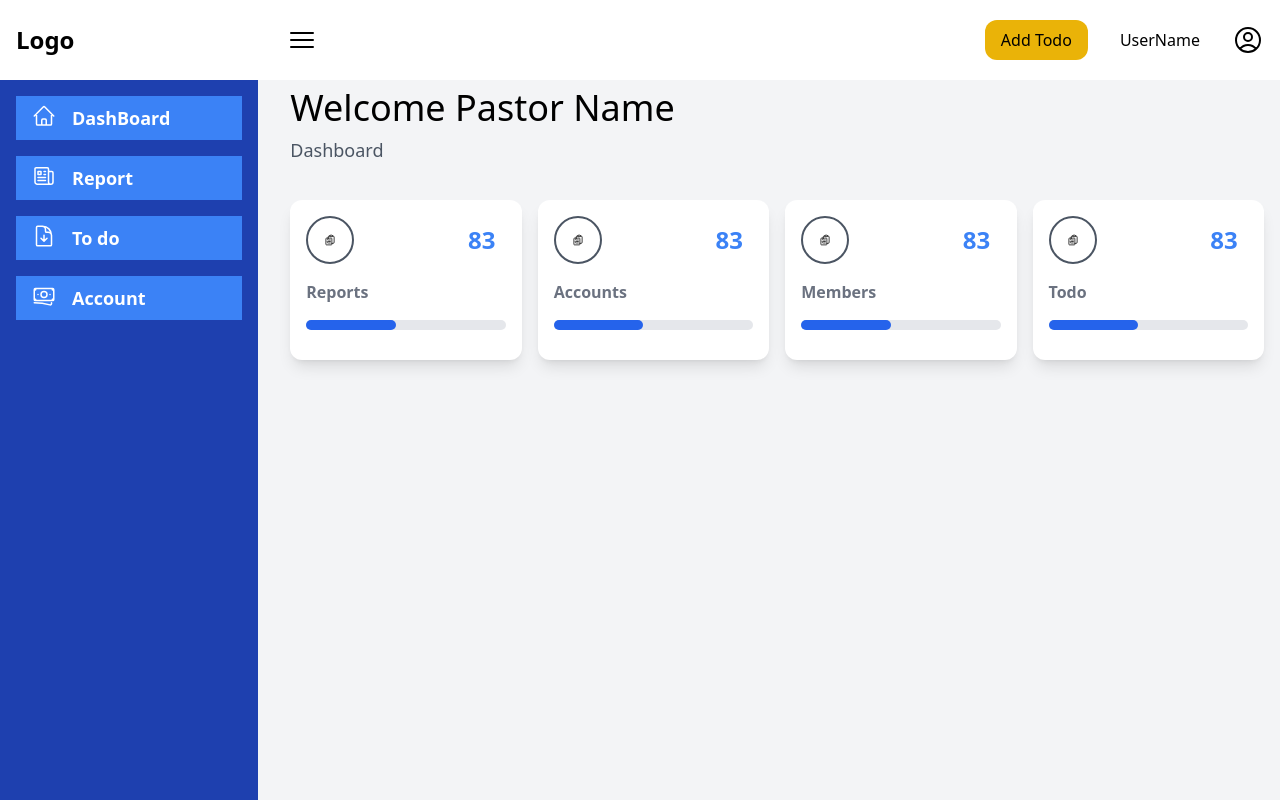
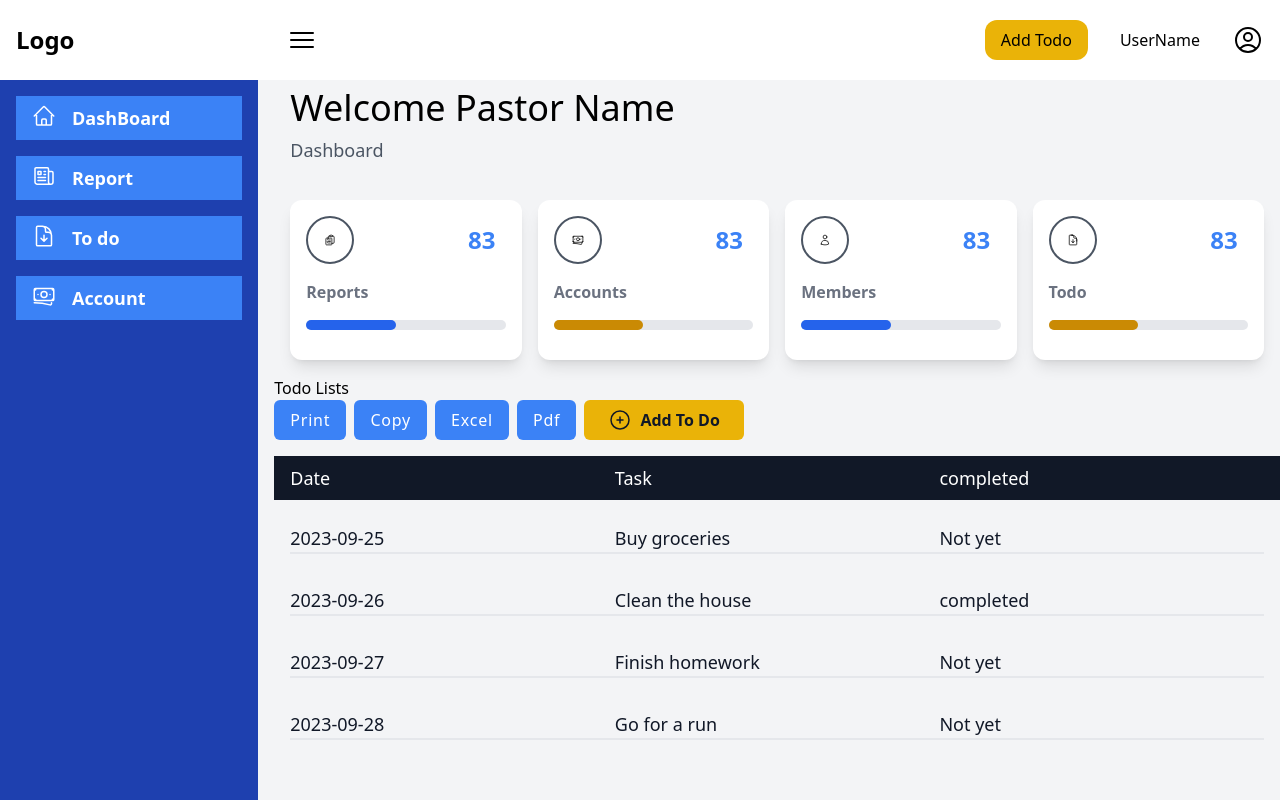
Before and after one commit to shinorspellz/Vmodel_Dashboard, a React (Create React App) app: page / in a window 1280 px wide. Built offline with nearby package versions, Linux system fonts and the light colour scheme.

Commit message:
done with do list ui

```diff
--- a/src/pages/DashBoard.jsx
+++ b/src/pages/DashBoard.jsx
@@ -1,4 +1,5 @@
 import React from "react";
+import Todo from "./Todo";
 
 function DashBoard() {
   return (
@@ -50,11 +51,11 @@ function DashBoard() {
                 viewBox="0 0 24 24"
                 strokeWidth={1.5}
                 stroke="currentColor"
-                className="w-8 h-8">
+                className="w-6 h-6">
                 <path
                   strokeLinecap="round"
                   strokeLinejoin="round"
-                  d="M9 12h3.75M9 15h3.75M9 18h3.75m3 .75H18a2.25 2.25 0 002.25-2.25V6.108c0-1.135-.845-2.098-1.976-2.192a48.424 48.424 0 00-1.123-.08m-5.801 0c-.065.21-.1.433-.1.664 0 .414.336.75.75.75h4.5a.75.75 0 00.75-.75 2.25 2.25 0 00-.1-.664m-5.8 0A2.251 2.251 0 0113.5 2.25H15c1.012 0 1.867.668 2.15 1.586m-5.8 0c-.376.023-.75.05-1.124.08C9.095 4.01 8.25 4.973 8.25 6.108V8.25m0 0H4.875c-.621 0-1.125.504-1.125 1.125v11.25c0 .621.504 1.125 1.125 1.125h9.75c.621 0 1.125-.504 1.125-1.125V9.375c0-.621-.504-1.125-1.125-1.125H8.25zM6.75 12h.008v.008H6.75V12zm0 3h.008v.008H6.75V15zm0 3h.008v.008H6.75V18z"
+                  d="M2.25 18.75a60.07 60.07 0 0115.797 2.101c.727.198 1.453-.342 1.453-1.096V18.75M3.75 4.5v.75A.75.75 0 013 6h-.75m0 0v-.375c0-.621.504-1.125 1.125-1.125H20.25M2.25 6v9m18-10.5v.75c0 .414.336.75.75.75h.75m-1.5-1.5h.375c.621 0 1.125.504 1.125 1.125v9.75c0 .621-.504 1.125-1.125 1.125h-.375m1.5-1.5H21a.75.75 0 00-.75.75v.75m0 0H3.75m0 0h-.375a1.125 1.125 0 01-1.125-1.125V15m1.5 1.5v-.75A.75.75 0 003 15h-.75M15 10.5a3 3 0 11-6 0 3 3 0 016 0zm3 0h.008v.008H18V10.5zm-12 0h.008v.008H6V10.5z"
                 />
               </svg>
             </div>
@@ -67,7 +68,7 @@ function DashBoard() {
               Accounts
             </div>
             <div class="w-full bg-gray-200 rounded-full h-2.5 dark:bg-gray-700 mt-4">
-              <div class="bg-blue-600 h-2.5 rounded-full w-[45%]"></div>
+              <div class="bg-yellow-600 h-2.5 rounded-full w-[45%]"></div>
             </div>
           </div>
         </div>
@@ -81,11 +82,11 @@ function DashBoard() {
                 viewBox="0 0 24 24"
                 strokeWidth={1.5}
                 stroke="currentColor"
-                className="w-8 h-8">
+                className="w-6 h-6">
                 <path
                   strokeLinecap="round"
                   strokeLinejoin="round"
-                  d="M9 12h3.75M9 15h3.75M9 18h3.75m3 .75H18a2.25 2.25 0 002.25-2.25V6.108c0-1.135-.845-2.098-1.976-2.192a48.424 48.424 0 00-1.123-.08m-5.801 0c-.065.21-.1.433-.1.664 0 .414.336.75.75.75h4.5a.75.75 0 00.75-.75 2.25 2.25 0 00-.1-.664m-5.8 0A2.251 2.251 0 0113.5 2.25H15c1.012 0 1.867.668 2.15 1.586m-5.8 0c-.376.023-.75.05-1.124.08C9.095 4.01 8.25 4.973 8.25 6.108V8.25m0 0H4.875c-.621 0-1.125.504-1.125 1.125v11.25c0 .621.504 1.125 1.125 1.125h9.75c.621 0 1.125-.504 1.125-1.125V9.375c0-.621-.504-1.125-1.125-1.125H8.25zM6.75 12h.008v.008H6.75V12zm0 3h.008v.008H6.75V15zm0 3h.008v.008H6.75V18z"
+                  d="M15.75 6a3.75 3.75 0 11-7.5 0 3.75 3.75 0 017.5 0zM4.501 20.118a7.5 7.5 0 0114.998 0A17.933 17.933 0 0112 21.75c-2.676 0-5.216-.584-7.499-1.632z"
                 />
               </svg>
             </div>
@@ -112,11 +113,11 @@ function DashBoard() {
                 viewBox="0 0 24 24"
                 strokeWidth={1.5}
                 stroke="currentColor"
-                className="w-8 h-8">
+                className="w-6 h-6">
                 <path
                   strokeLinecap="round"
                   strokeLinejoin="round"
-                  d="M9 12h3.75M9 15h3.75M9 18h3.75m3 .75H18a2.25 2.25 0 002.25-2.25V6.108c0-1.135-.845-2.098-1.976-2.192a48.424 48.424 0 00-1.123-.08m-5.801 0c-.065.21-.1.433-.1.664 0 .414.336.75.75.75h4.5a.75.75 0 00.75-.75 2.25 2.25 0 00-.1-.664m-5.8 0A2.251 2.251 0 0113.5 2.25H15c1.012 0 1.867.668 2.15 1.586m-5.8 0c-.376.023-.75.05-1.124.08C9.095 4.01 8.25 4.973 8.25 6.108V8.25m0 0H4.875c-.621 0-1.125.504-1.125 1.125v11.25c0 .621.504 1.125 1.125 1.125h9.75c.621 0 1.125-.504 1.125-1.125V9.375c0-.621-.504-1.125-1.125-1.125H8.25zM6.75 12h.008v.008H6.75V12zm0 3h.008v.008H6.75V15zm0 3h.008v.008H6.75V18z"
+                  d="M19.5 14.25v-2.625a3.375 3.375 0 00-3.375-3.375h-1.5A1.125 1.125 0 0113.5 7.125v-1.5a3.375 3.375 0 00-3.375-3.375H8.25m.75 12l3 3m0 0l3-3m-3 3v-6m-1.5-9H5.625c-.621 0-1.125.504-1.125 1.125v17.25c0 .621.504 1.125 1.125 1.125h12.75c.621 0 1.125-.504 1.125-1.125V11.25a9 9 0 00-9-9z"
                 />
               </svg>
             </div>
@@ -129,10 +130,13 @@ function DashBoard() {
               Todo
             </div>
             <div class="w-full bg-gray-200 rounded-full h-2.5 dark:bg-gray-700 mt-4">
-              <div class="bg-blue-600 h-2.5 rounded-full w-[45%]"></div>
+              <div class="bg-yellow-600 h-2.5 rounded-full w-[45%]"></div>
             </div>
           </div>
         </div>
+      </div>
+      <div className="mt-4">
+        <Todo />
       </div>
     </div>
   );
--- /dev/null
+++ b/src/pages/Todo.jsx
@@ -0,0 +1,86 @@
+import React from "react";
+
+function Todo() {
+  const todos = [
+    {
+      id: 1,
+      task: "Buy groceries",
+      completed: false,
+      date: "2023-09-25", // Date when the task was added or is due
+    },
+    {
+      id: 2,
+      task: "Clean the house",
+      completed: true,
+      date: "2023-09-26", // Date when the task was added or is due
+    },
+    {
+      id: 3,
+      task: "Finish homework",
+      completed: false,
+      date: "2023-09-27", // Date when the task was added or is due
+    },
+    {
+      id: 4,
+      task: "Go for a run",
+      completed: false,
+      date: "2023-09-28", // Date when the task was added or is due
+    },
+  ];
+  return (
+    <div>
+      <div>
+        {" "}
+        <div>Todo Lists</div>
+        <div className="flex justify-start gap-2">
+          <button className="px-4 py-2 text-white tracking-wider bg-blue-500 rounded-md">
+            Print
+          </button>
+          <button className="px-4 py-2 text-white tracking-wider bg-blue-500 rounded-md">
+            Copy
+          </button>
+          <button className="px-4 py-2 text-white tracking-wider bg-blue-500 rounded-md">
+            Excel
+          </button>
+          <button className="px-4 py-2 text-white tracking-wider bg-blue-500 rounded-md">
+            Pdf
+          </button>
+          <button className="flex gap-2 px-6 py-2 text-gray-900 font-semibold tracking-normal bg-yellow-500 rounded-md">
+            <svg
+              xmlns="http://www.w3.org/2000/svg"
+              fill="none"
+              viewBox="0 0 24 24"
+              strokeWidth={1.5}
+              stroke="currentColor"
+              className="w-6 h-6">
+              <path
+                strokeLinecap="round"
+                strokeLinejoin="round"
+                d="M12 9v6m3-3H9m12 0a9 9 0 11-18 0 9 9 0 0118 0z"
+              />
+            </svg>
+            Add To Do
+          </button>
+        </div>
+        <div className="grid grid-cols-3 bg-gray-900 text-white px-4 py-2 text-lg mt-4">
+          <div>Date</div>
+          <div>Task</div>
+          <div>completed</div>
+        </div>
+        <div>
+          {todos.map((todo) => (
+            <div className="grid grid-cols-3  text-gray-900 px-4 py-2 text-lg mt-4">
+              <div className="border-b-2">{todo.date}</div>
+              <div className="border-b-2">{todo.task}</div>
+              <div className="border-b-2">
+                {todo.completed ? <div>completed</div> : <div>Not yet</div>}
+              </div>
+            </div>
+          ))}
+        </div>
+      </div>
+    </div>
+  );
+}
+
+export default Todo;
```
